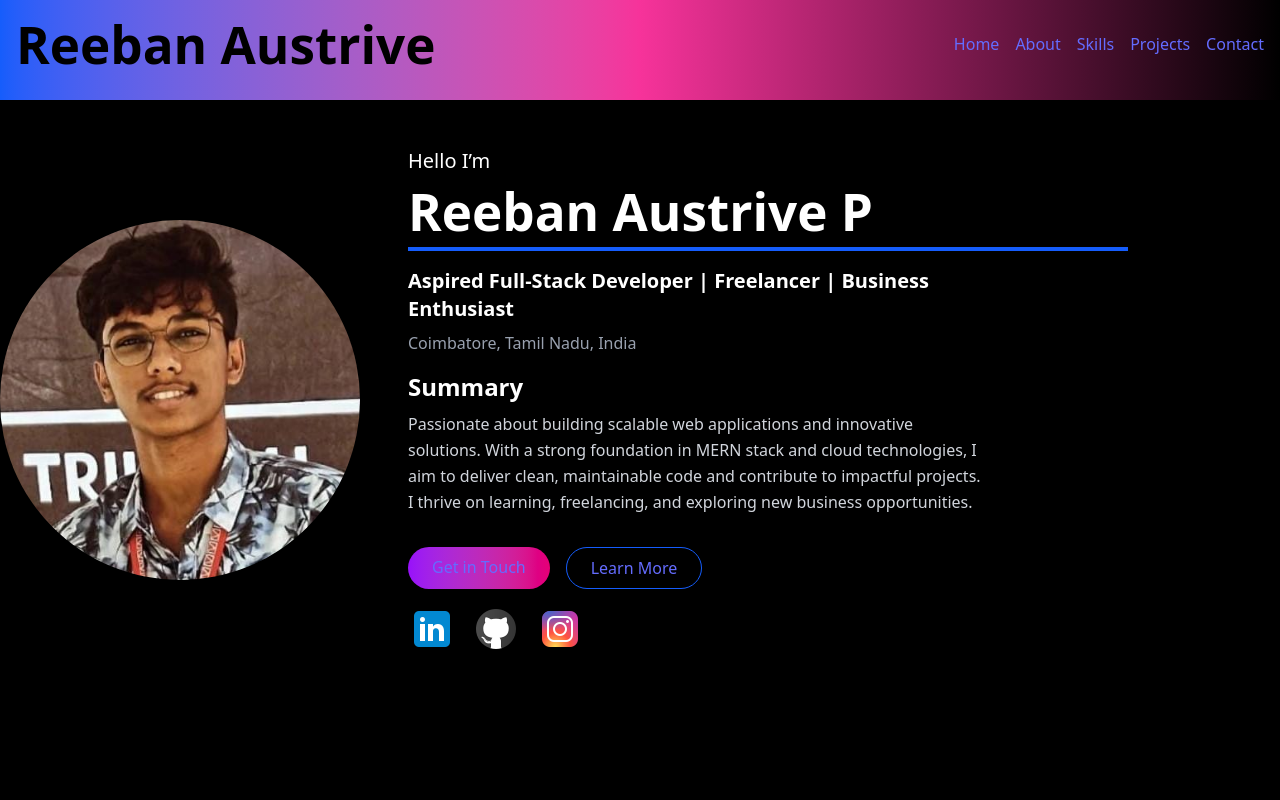
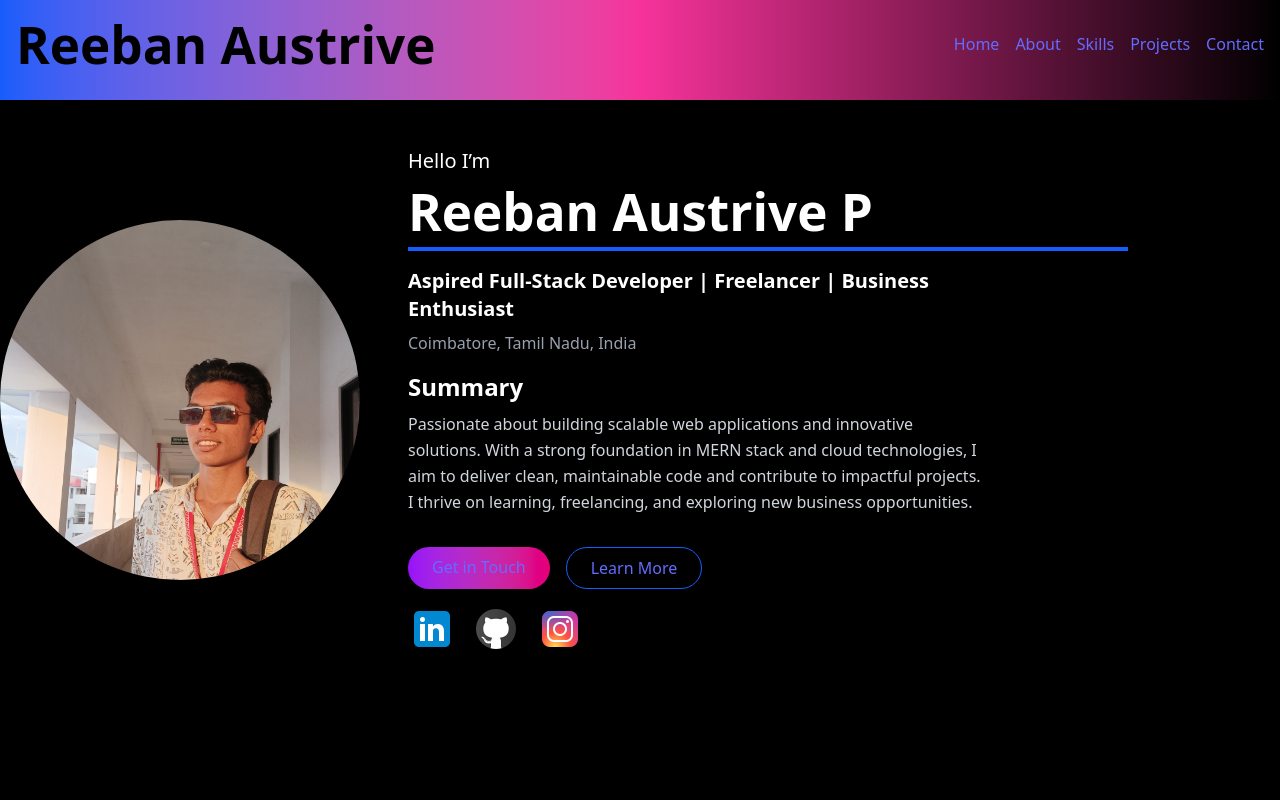
Before and after one commit to Madreeban0/Portfolio, a React (Vite) app in the folder frontend/: page / in a window 1280 px wide. Shown: the top 800 px of the page. Built offline with nearby package versions, Linux system fonts and the light colour scheme; the HTML template or start-up script is replaced by a standard one.

Commit message:
updated profile

```diff
--- a/frontend/src/components/Hero.jsx
+++ b/frontend/src/components/Hero.jsx
@@ -16,7 +16,7 @@ export default function Hero() {
         {/* Profile Image */}
         <div className="w-40 h-40 md:w-90 md:h-90 rounded-full overflow-hidden bg-gray-300">
           <img
-            src="/prophoto.jpg"
+            src="/cretors.jpg"
             alt="Profile"
             className="w-full h-full object-cover"
           />
```
Also changed, not shown: frontend/public/cretors.jpg (added).
